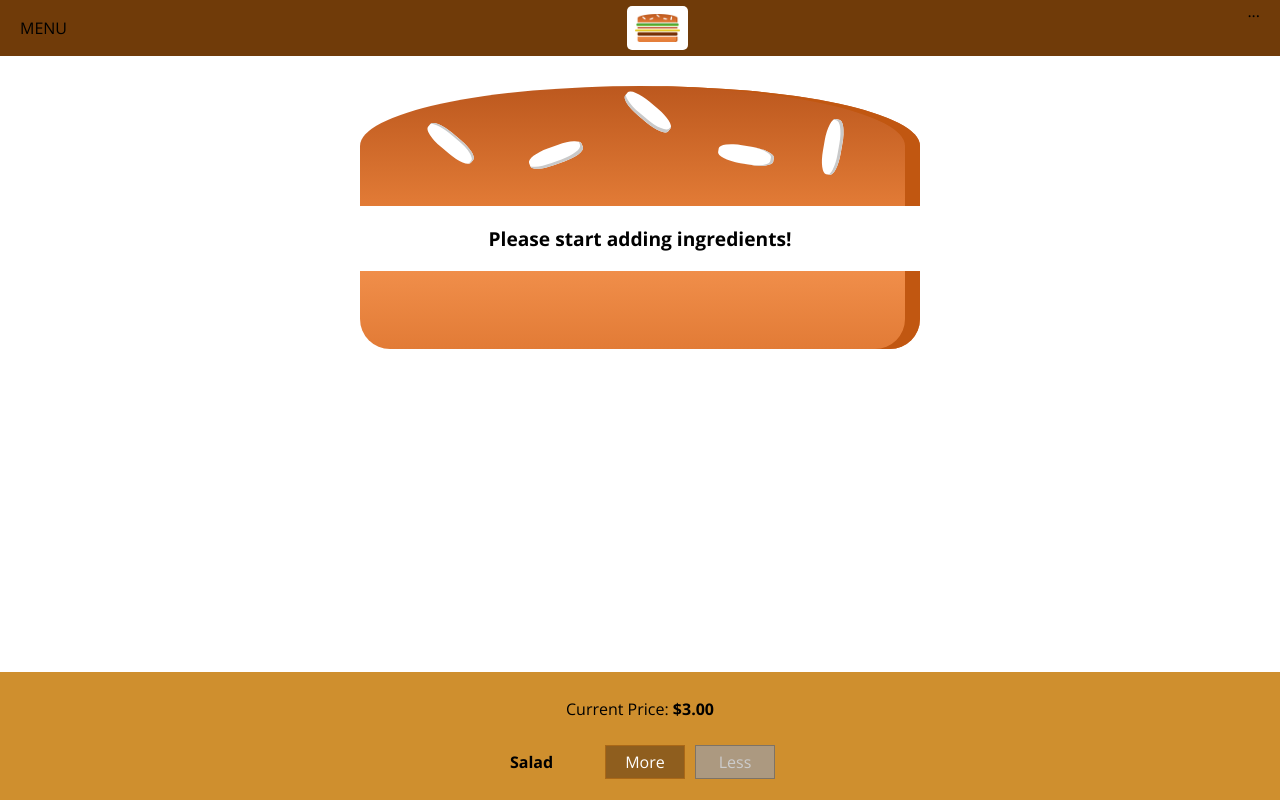
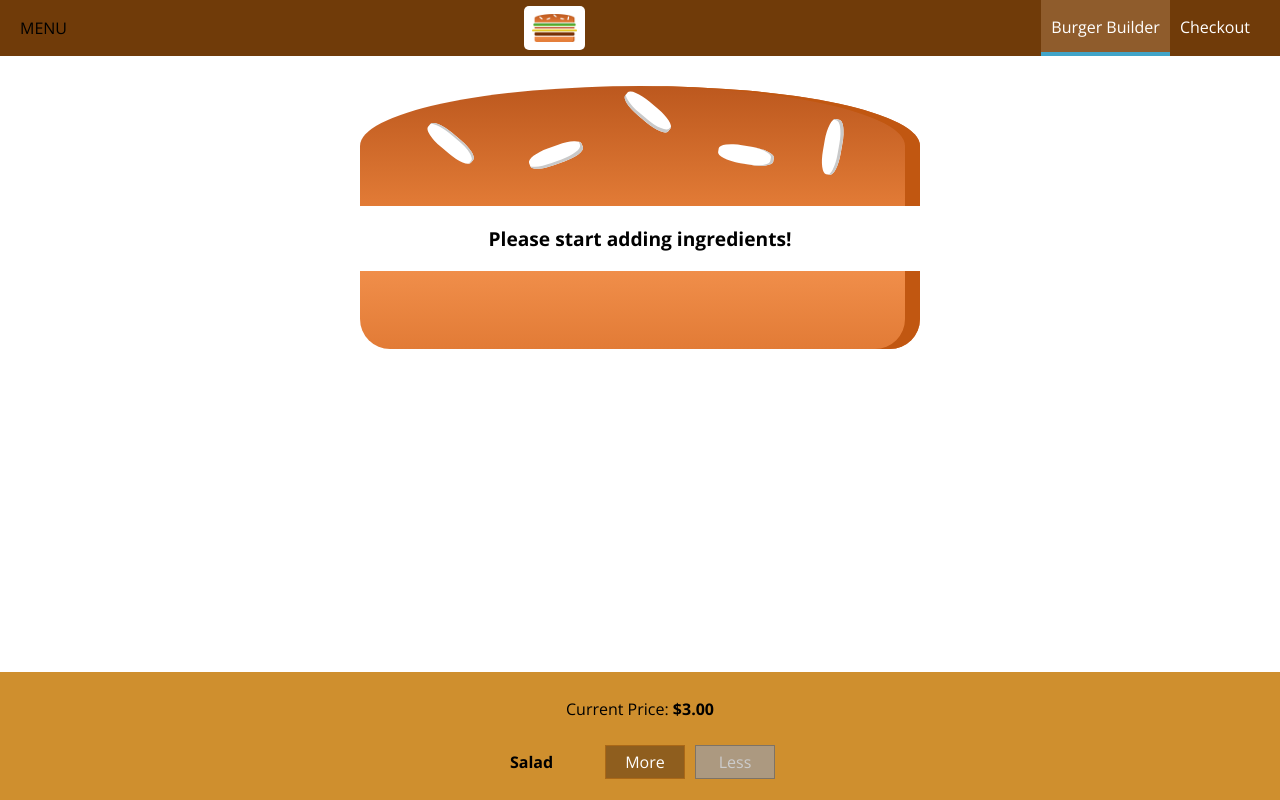
Before and after one commit to majidm55/Burger-Builder, a React app: page / in a window 1280 px wide. Shown: the top 800 px of the page. Built offline with nearby package versions, Linux system fonts and the light colour scheme.

Commit message:
adding navigation items/links

```diff
--- /dev/null
+++ b/src/components/Navigation/NavItems/NavEl/NavEl.css
@@ -0,0 +1,26 @@
+.NavEl {
+  margin: 0;
+  box-sizing: border-box;
+  display: flex;
+  height: 100%;
+  align-items: center;
+}
+
+.NavEl a {
+  color: white;
+  text-decoration: none;
+  height: 100%;
+  padding: 16px 10px;
+  border-bottom: 4px solid transparent;
+  box-sizing: border-box;
+  display: block;
+}
+
+.NavEl a:hover,
+.NavEl a:active,
+.NavEl a.active {
+  background-color: #8f5c2c;
+  border-bottom: 4px solid #40a4c8;
+  color: white;
+
+}
--- /dev/null
+++ b/src/components/Navigation/NavItems/NavEl/NavEl.js
@@ -0,0 +1,14 @@
+import React from 'react';
+import classes from './NavEl.css';
+
+const navEl = (props) => (
+    <li
+    className={classes.NavEl}>
+      <a
+      href={props.link}
+      className={props.active ? classes.active : null}
+      >{props.children}</a>
+      </li>
+);
+
+export default navEl;
--- /dev/null
+++ b/src/components/Navigation/NavItems/NavItems.css
@@ -0,0 +1,9 @@
+.NavItems {
+  margin: 0;
+  padding: 0;
+  list-style: none;
+  display: flex;
+  align-items: center;
+  height: 100%;
+
+}
--- /dev/null
+++ b/src/components/Navigation/NavItems/NavItems.js
@@ -0,0 +1,12 @@
+import React from 'react';
+import classes from './NavItems.css';
+import NavEl from './NavEl/NavEl';
+
+const navItems = (props) => (
+  <ul className={classes.NavItems}>
+    <NavEl link="/" active>Burger Builder</NavEl>
+    <NavEl>Checkout</NavEl>
+  </ul>
+);
+
+export default navItems;
--- a/src/components/Navigation/Toolbar/Toolbar.js
+++ b/src/components/Navigation/Toolbar/Toolbar.js
@@ -1,13 +1,14 @@
 import React from 'react'
 import classes from './Toolbar.css';
 import Logo from '../../Logo/Logo';
+import NavItems from '../NavItems/NavItems';
 
 const toolbar = (props) => (
   <header className={classes.Toolbar}>
     <div>MENU</div>
     <Logo />
     <nav>
-      ...
+      <NavItems />
     </nav>
   </header>
 );
```
